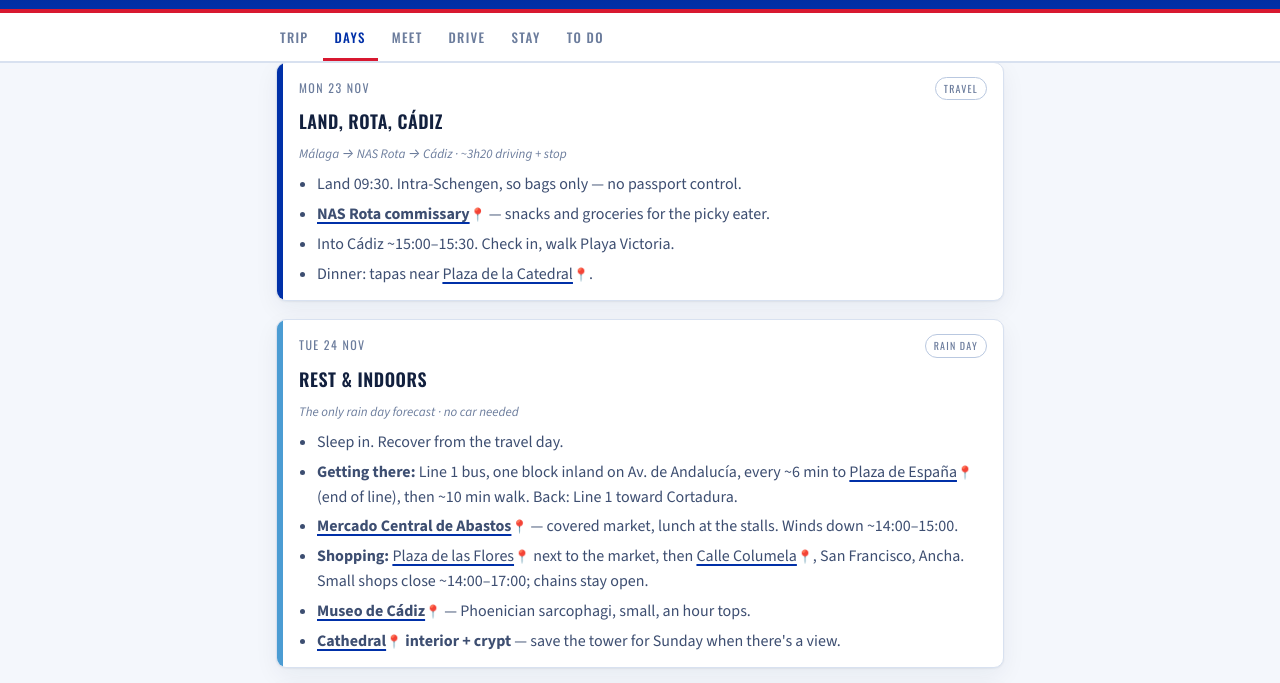
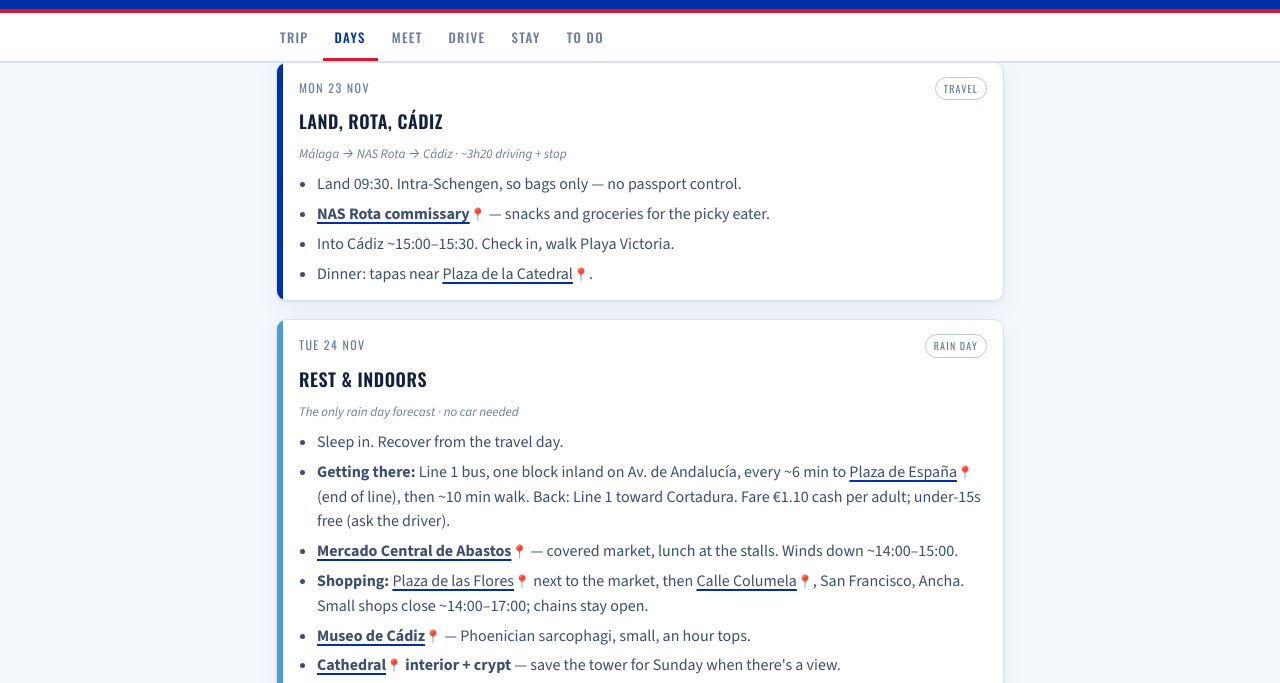
Before and after one commit to hogwor/cadiz-trip, a plain HTML site: page index.html in a window 1280 px wide. Both pictures are taken after a click on the tab "DAYS". Shown: the part 108-791 px from the top of the page. Drawn offline with nearby package versions, Linux system fonts and the light colour scheme.

Commit message:
Bus fare note
Co-Authored-By: Claude Opus 5.5 <noreply@anthropic.com>

```diff
--- a/index.html
+++ b/index.html
@@ -427,7 +427,7 @@ footer{
     <p class="drive">The only rain day forecast · no car needed</p>
     <ul>
       <li>Sleep in. Recover from the travel day.</li>
-      <li><strong>Getting there:</strong> Line 1 bus, one block inland on Av. de Andalucía, every ~6 min to <a class="pin" href="https://www.google.com/maps/search/?api=1&query=Plaza+de+Espa%C3%B1a+C%C3%A1diz" target="_blank" rel="noopener">Plaza de España</a> (end of line), then ~10 min walk. Back: Line 1 toward Cortadura.</li>
+      <li><strong>Getting there:</strong> Line 1 bus, one block inland on Av. de Andalucía, every ~6 min to <a class="pin" href="https://www.google.com/maps/search/?api=1&query=Plaza+de+Espa%C3%B1a+C%C3%A1diz" target="_blank" rel="noopener">Plaza de España</a> (end of line), then ~10 min walk. Back: Line 1 toward Cortadura. Fare €1.10 cash per adult; under-15s free (ask the driver).</li>
       <li><strong><a class="pin" href="https://www.google.com/maps/search/?api=1&query=Mercado+Central+de+Abastos+C%C3%A1diz" target="_blank" rel="noopener">Mercado Central de Abastos</a></strong> — covered market, lunch at the stalls. Winds down ~14:00–15:00.</li>
       <li><strong>Shopping:</strong> <a class="pin" href="https://www.google.com/maps/search/?api=1&query=Plaza+de+las+Flores+C%C3%A1diz" target="_blank" rel="noopener">Plaza de las Flores</a> next to the market, then <a class="pin" href="https://www.google.com/maps/search/?api=1&query=Calle+Columela+C%C3%A1diz" target="_blank" rel="noopener">Calle Columela</a>, San Francisco, Ancha. Small shops close ~14:00–17:00; chains stay open.</li>
       <li><strong><a class="pin" href="https://www.google.com/maps/search/?api=1&query=Museo+de+C%C3%A1diz" target="_blank" rel="noopener">Museo de Cádiz</a></strong> — Phoenician sarcophagi, small, an hour tops.</li>
```
